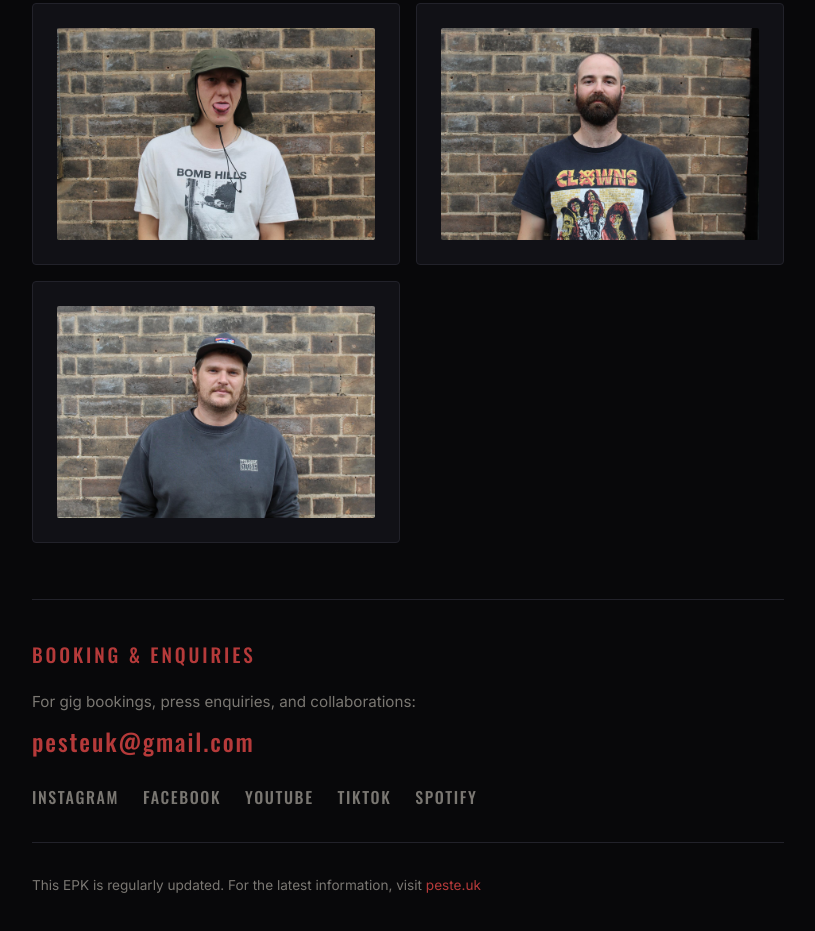
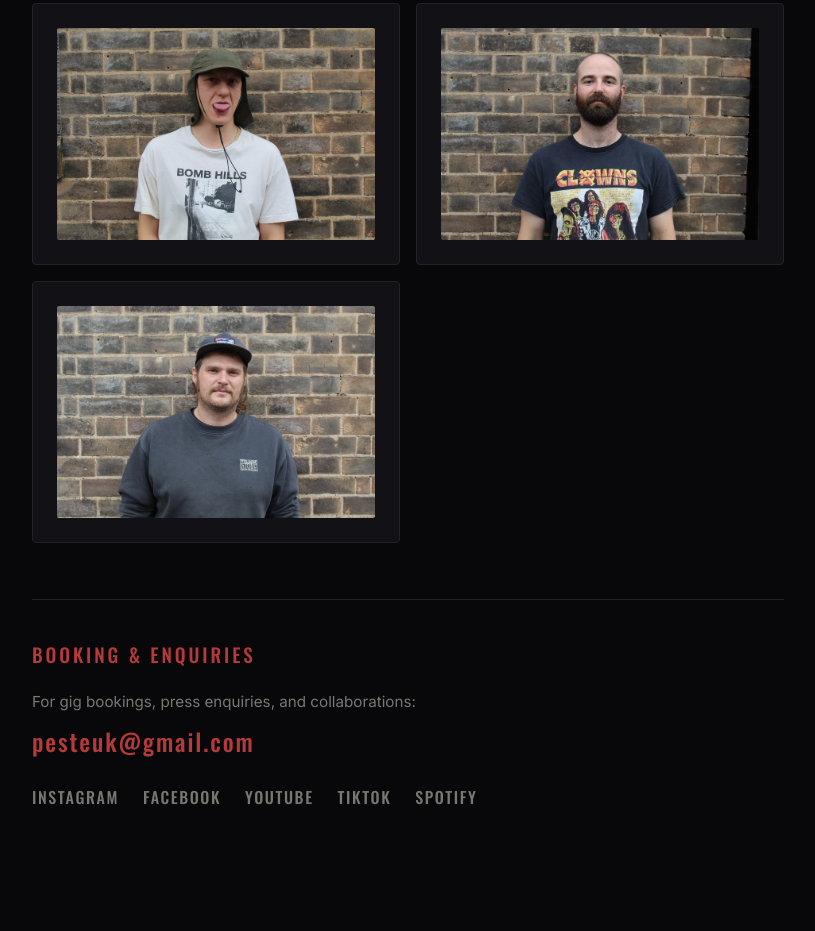
Before and after one commit to joereynolds/peste.uk, a plain HTML site: page epk/index.html in a window 1280 px wide. Shown: the part 1795-2726 px from the top of the page, without its empty margins (232-1047 px from the left). After the commit the page ends 2653 px from the top, so only its background shows below. Drawn offline with nearby package versions, Linux system fonts and the light colour scheme.

Commit message:
Remove noise

```diff
--- a/epk/index.html
+++ b/epk/index.html
@@ -180,16 +180,13 @@
 
     <a href="../index.html" class="nav-link">BACK TO HOME</a>
 
-    <!-- HEADER -->
     <header class="header">
       <h1 class="brand-title">ELECTRONIC PRESS KIT</h1>
       <div class="brand-subtitle">PESTE | Progressive Hardcore</div>
     </header>
 
-    <!-- MAIN CONTENT -->
     <main class="main-content">
 
-      <!-- BAND INFO -->
       <section>
         <div class="section-heading">BAND INFORMATION</div>
         <ul class="info-list">
@@ -216,7 +213,6 @@
         </ul>
       </section>
 
-      <!-- BAND BIO -->
       <section>
         <div class="section-heading">BIOGRAPHY</div>
         <div class="bio-text">
@@ -228,7 +224,6 @@
         </div>
       </section>
 
-      <!-- MUSIC -->
       <section>
         <div class="section-heading">MUSIC</div>
         <iframe style="border-radius:12px" src="https://open.spotify.com/embed/track/3PwiyXzasPTivqHSyiThdi?utm_source=generator" width="100%" height="352" frameBorder="0" allowfullscreen="" allow="autoplay; clipboard-write; encrypted-media; fullscreen; picture-in-picture" loading="lazy" title="Bad Influence on Spotify"></iframe>
@@ -237,7 +232,6 @@
         </p>
       </section>
 
-      <!-- PRESS PHOTOS -->
       <section>
         <div class="section-heading">PRESS PHOTOS</div>
         <div class="download-desc">Full-resolution press photo. Free to use with credit to Peste.</div>
@@ -270,7 +264,6 @@
         </div>
       </section>
 
-      <!-- CONTACT & BOOKING -->
       <section class="contact-box">
         <div class="section-heading">BOOKING & ENQUIRIES</div>
         <p style="color:var(--grey-muted); font-size:0.95rem;">For gig bookings, press enquiries, and collaborations:</p>
@@ -284,11 +277,6 @@
           <a href="https://open.spotify.com/artist/5wFu4jJl7GZhJ5RS6QG6x5?si=3jNAeg6AQcqdi1zQf4Fasg" target="_blank" rel="noopener noreferrer" class="social-link">SPOTIFY</a>
         </div>
 
-        <div style="margin-top: 2rem; padding-top: 2rem; border-top: 1px solid var(--grey-border);">
-          <p style="color:var(--grey-muted); font-size:0.85rem;">
-            This EPK is regularly updated. For the latest information, visit <a href="../index.html" style="color:var(--red-bright); text-decoration:none;">peste.uk</a>
-          </p>
-        </div>
       </section>
 
     </main>
```
